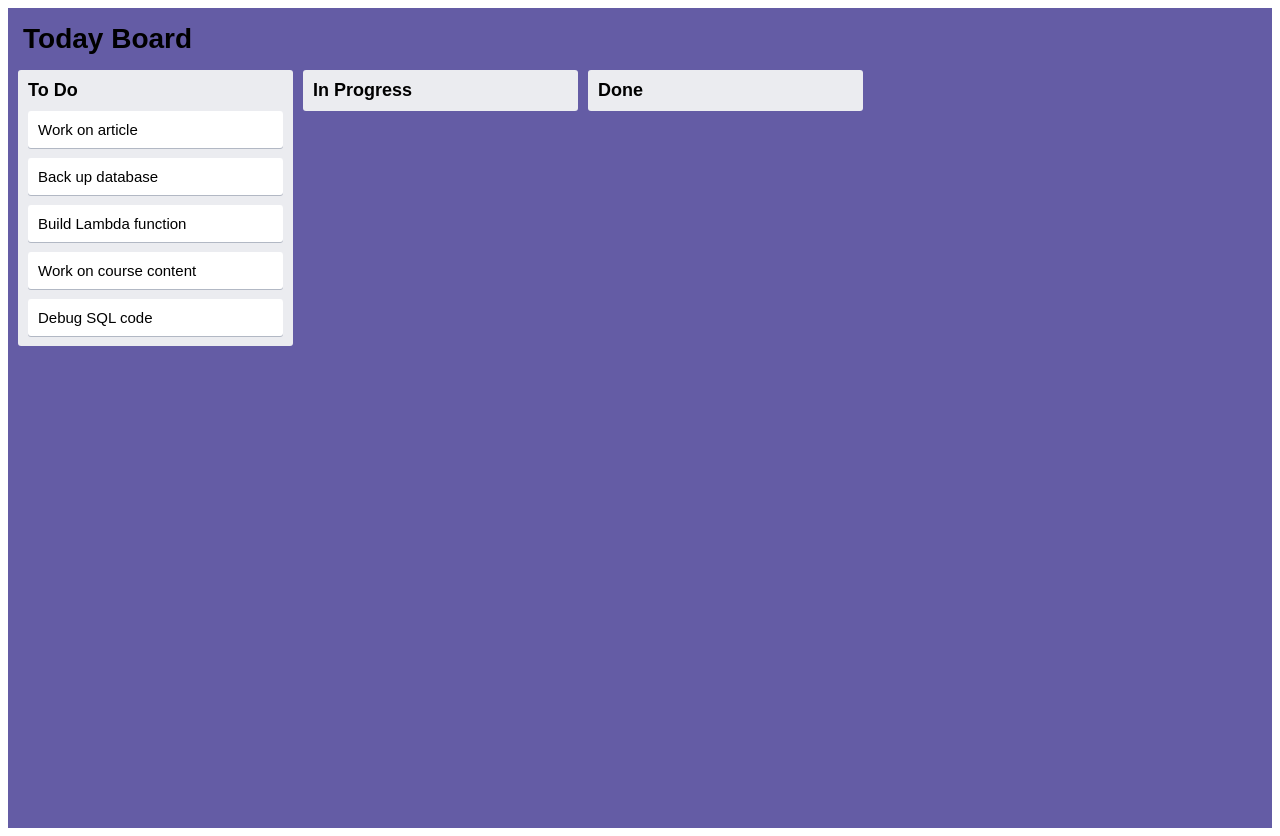
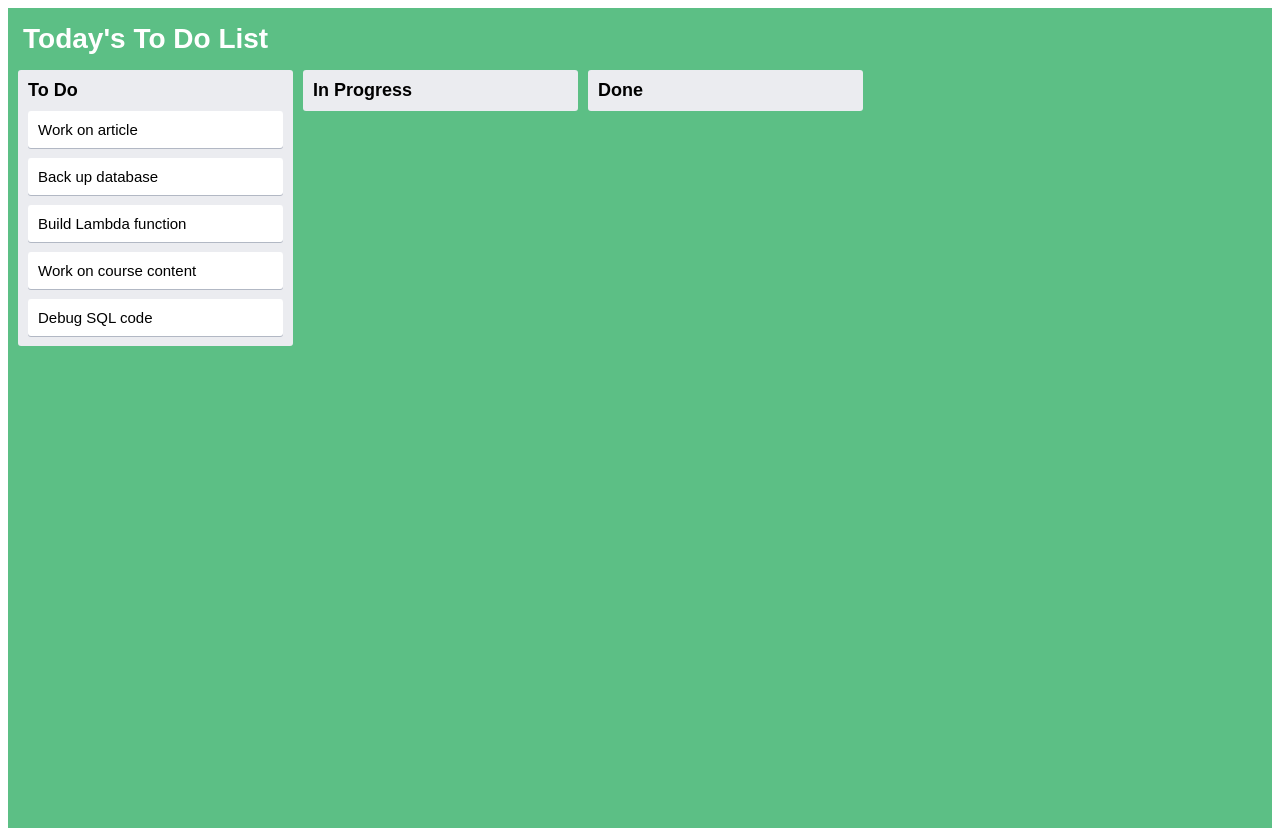
Before and after one commit to dracolim/Trello-Board-Lookalike, a plain HTML site: page index.html in a window 1280 px wide. Drawn offline with Linux system fonts and the light colour scheme.

Commit message:
updated the colour and title of the board

```diff
--- a/index.html
+++ b/index.html
@@ -12,7 +12,7 @@
     <div class="board-layout">
 
         <div class="left">
-          <div class="board-text">Today Board</div>
+          <div class="board-text">Today's To Do List</div>
 
         </div>
 
--- a/style.css
+++ b/style.css
@@ -1,6 +1,6 @@
 /* This is based on the work of Joshua Saunders */
 .board-layout {
-    background-color: rgb(100, 92, 165);
+    background-color:rgb(92, 191, 133);
     font-family: Arial, Helvetica, sans-serif;
     font-size: 15px;
     display: grid;
@@ -18,6 +18,7 @@
     font-weight: bold;
     font-size: 28px;
     padding: 5px;
+    color: white;
   }
 .board-lists {
     display: grid;
```
